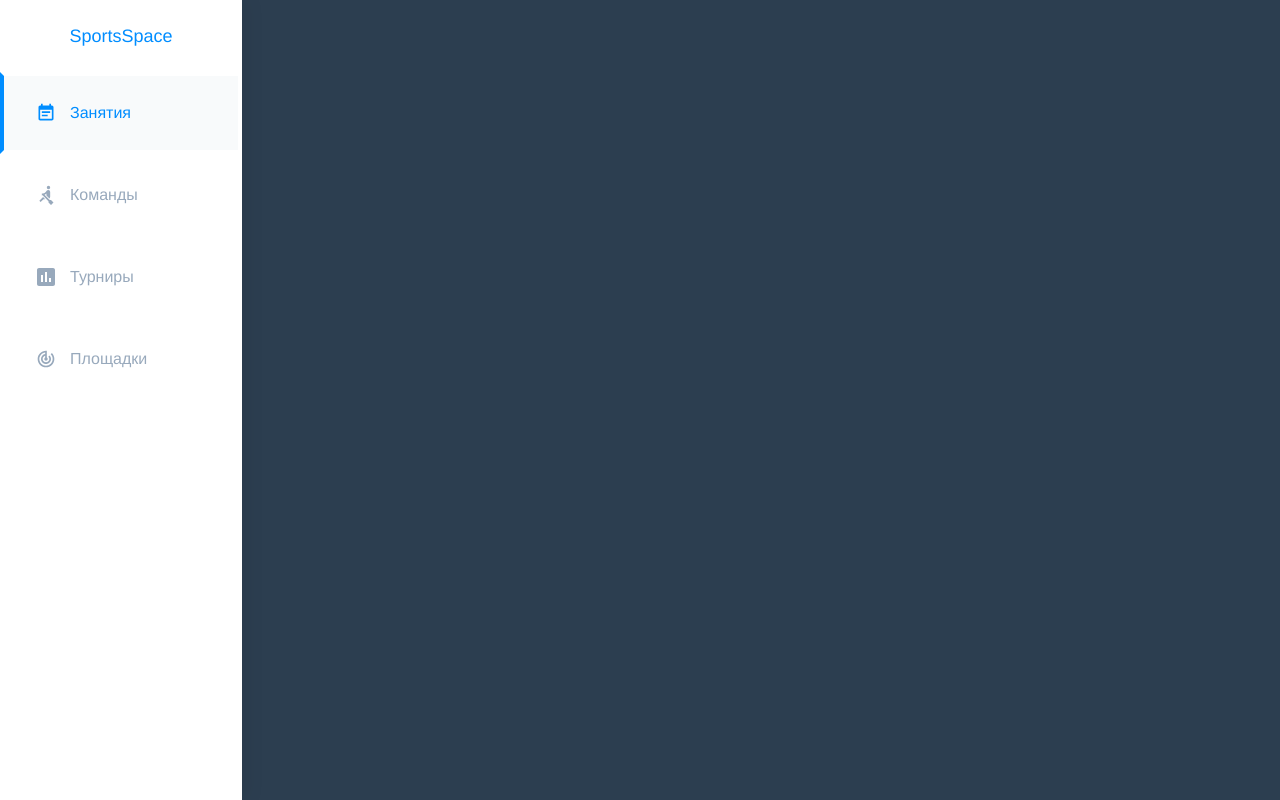
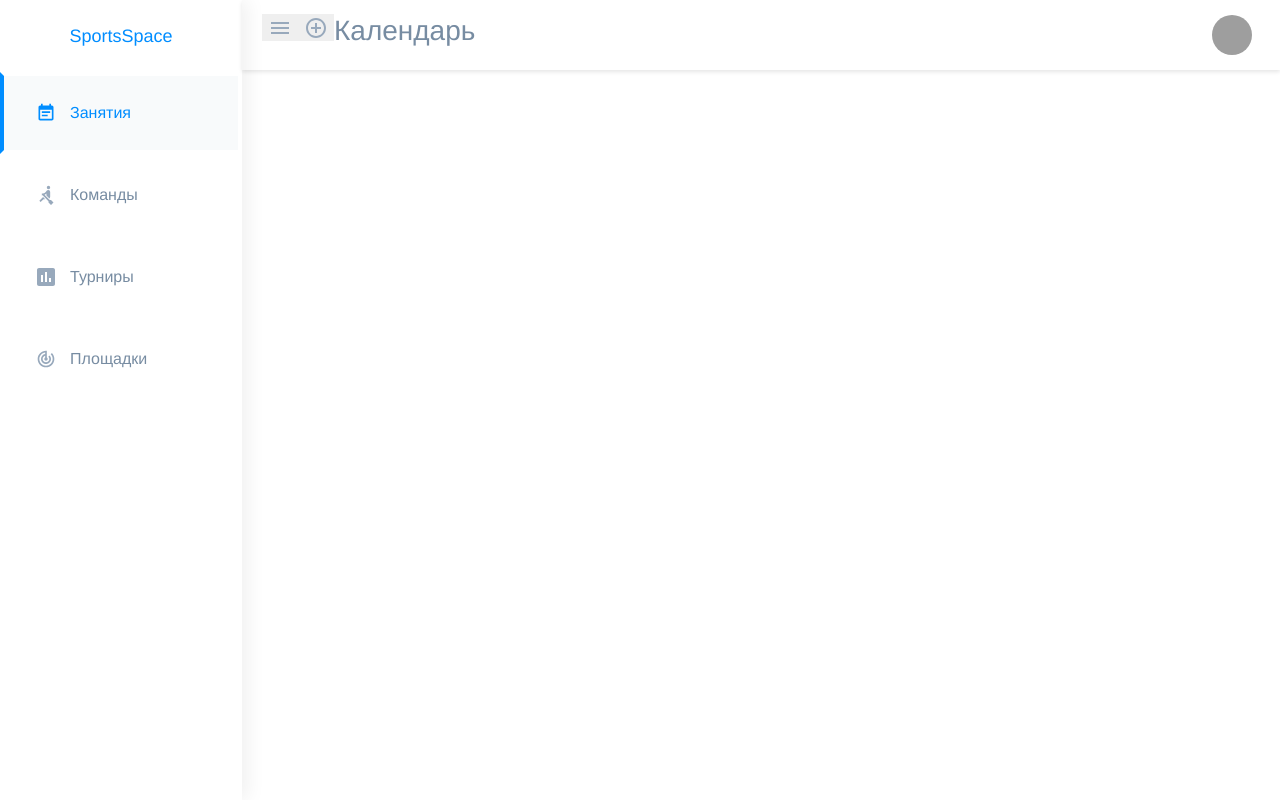
Before and after one commit to superpuper32/sportsspace-admin, a Vue app in the folder admin-app/: page / in a window 1280 px wide. Shown: the top 800 px of the page. Built offline with nearby package versions, Linux system fonts and the light colour scheme; no server answers; grey boxes are pictures that could not be loaded.

Commit message:
top bar navigation panel added

```diff
--- a/admin-app/src/App.vue
+++ b/admin-app/src/App.vue
@@ -34,7 +34,62 @@
         </ul>
       </aside>
 
-      <section class="content"></section>
+      <section class="content">
+        <nav class="top-bar">
+          <div class="top-bar__menu">
+            <div>
+              <button>
+                <svg
+                  width="24"
+                  height="24"
+                  viewBox="0 0 24 24"
+                  fill="none"
+                  xmlns="http://www.w3.org/2000/svg"
+                >
+                  <path
+                    fill-rule="evenodd"
+                    clip-rule="evenodd"
+                    d="M3 18H21V16H3V18ZM3 13H21V11H3V13ZM3 6V8H21V6H3Z"
+                    fill="#98A9BC"
+                  />
+                </svg>
+              </button>
+            </div>
+            <div>
+              <button>
+                <svg
+                  width="24"
+                  height="24"
+                  viewBox="0 0 24 24"
+                  fill="none"
+                  xmlns="http://www.w3.org/2000/svg"
+                >
+                  <path
+                    fill-rule="evenodd"
+                    clip-rule="evenodd"
+                    d="M13 7H11V11H7V13H11V17H13V13H17V11H13V7ZM12 2C6.48 2 2 6.48 2 12C2 17.52 6.48 22 12 22C17.52 22 22 17.52 22 12C22 6.48 17.52 2 12 2ZM12 20C7.59 20 4 16.41 4 12C4 7.59 7.59 4 12 4C16.41 4 20 7.59 20 12C20 16.41 16.41 20 12 20Z"
+                    fill="#98A9BC"
+                  />
+                </svg>
+              </button>
+            </div>
+            <div>
+              <h3>Календарь</h3>
+            </div>
+          </div>
+
+          <div class="top-bar__settings">
+            <div class="top-bar__avatar">
+              <div class="top-bar__img">
+                <img
+                  src="https://www.gravatar.com/avatar/e3c4bc11e6b5852d8709c907104ef048?s=140&amp;d=retro"
+                  alt="Avatar"
+                />
+              </div>
+            </div>
+          </div>
+        </nav>
+      </section>
     </main>
     <div class="admin">
       <div class="admin__panel">
--- a/admin-app/src/styles/index.sass
+++ b/admin-app/src/styles/index.sass
@@ -1,4 +1,4 @@
 @import './main.sass'
 
 body
-    background-color: #2c3e50
+    background-color: #fff
--- a/admin-app/src/styles/main.sass
+++ b/admin-app/src/styles/main.sass
@@ -38,7 +38,7 @@
                 text-align: left
                 line-height: 24px
                 font-size: 16px
-                color: #98a9bc
+                color: #778ca2
                 text-decoration: none
 
             [class^="icon-"]:before
@@ -71,5 +71,46 @@
 
     .content
         grid-area: content
-        background: var(--grey-skeleton)
-        padding: 24px 36px
+        background-color: #fff
+
+        .top-bar
+            padding: 14px 20px
+            min-height: 64px
+            position: sticky
+            display: flex
+            justify-content: space-between
+            align-items: center
+            box-shadow: 0 2px 4px 0 rgba(0,0,0,.1)
+
+            &__menu
+                display: flex
+
+                button
+                    border: 0
+                    outline: none
+
+                h3
+                    color: #778ca2
+
+            &__settings
+                display: flex
+
+            &__avatar
+                margin: 0 8px
+                position: ralative
+
+                button
+                    padding: 0
+                    border-color: transparent
+                    outline: none
+                    background: transparent
+
+            &__img
+                width: 2.5rem
+                height: 2.5rem
+                border-radius: 100%
+                overflow: hidden
+
+                img
+                    width: 2.5rem
+                    height: 2.5rem
```
Also changed, not shown: admin-app/src/assets/ic_add_circle_outline.svg (added), admin-app/src/assets/ic_menu.svg (added).
